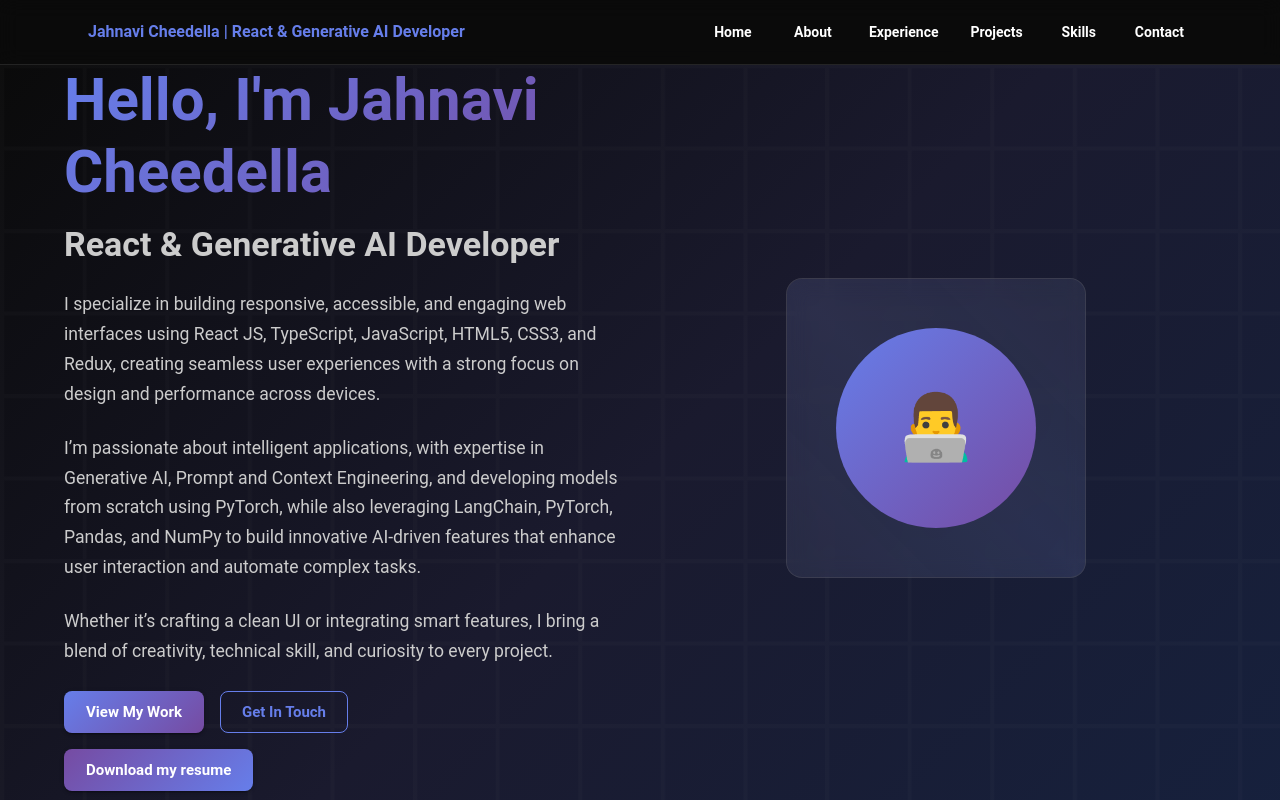
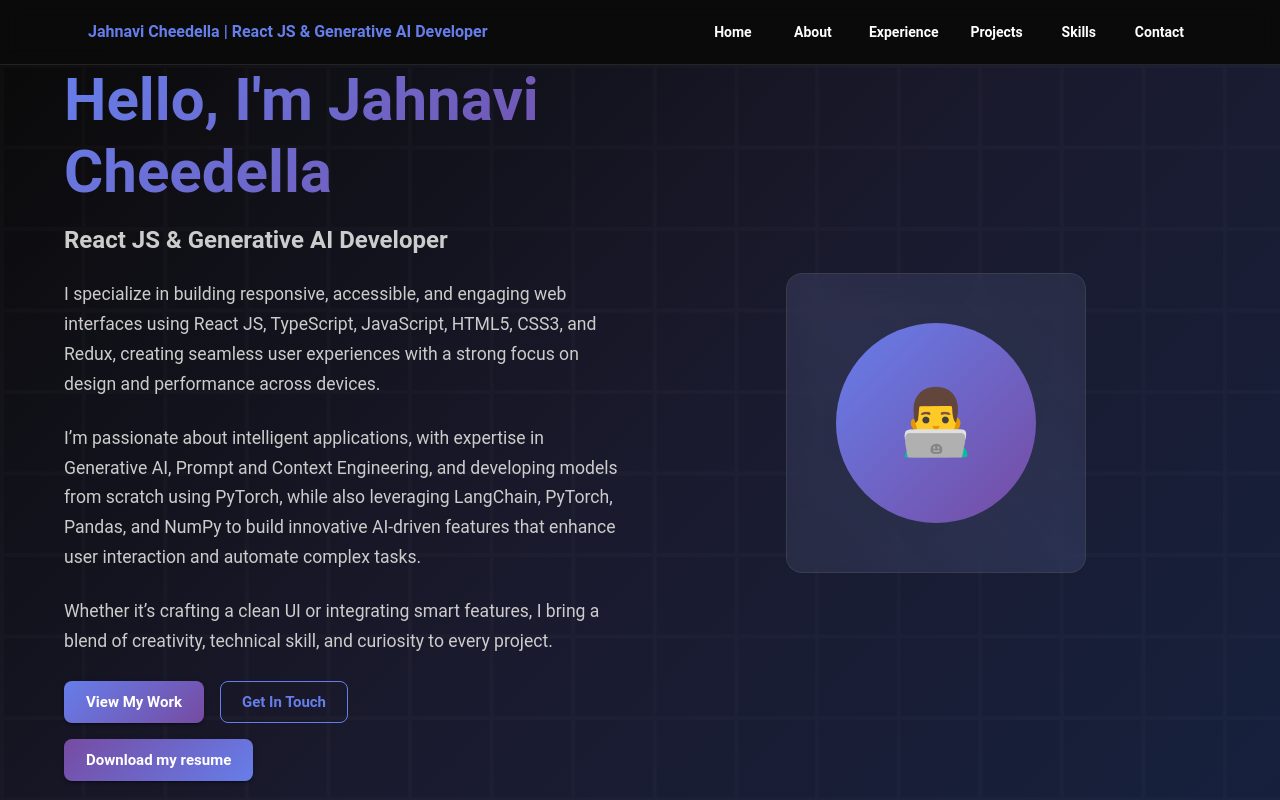
Before and after one commit to JahnaviCheedella/jahnavi-portfolio, a React (Create React App) app: page / in a window 1280 px wide. Shown: the top 800 px of the page. Built offline with nearby package versions, Linux system fonts and the light colour scheme.

Commit message:
modified in role name

```diff
--- a/src/components/Header.js
+++ b/src/components/Header.js
@@ -105,7 +105,7 @@ const Header = () => {
               }}
               onClick={() => scrollToSection('home')}
             >
-              Jahnavi Cheedella | React & Generative AI Developer
+              Jahnavi Cheedella | React JS & Generative AI Developer
             </Typography>
 
             {!isMobile && (
--- a/src/components/Hero.js
+++ b/src/components/Hero.js
@@ -76,7 +76,7 @@ const Hero = () => {
               </Typography>
 
               <Typography
-                variant="h4"
+                variant="h5"
                 component="h2"
                 sx={{
                   fontWeight: 600,
@@ -84,7 +84,7 @@ const Hero = () => {
                   mb: 3,
                 }}
               >
-                React & Generative AI Developer
+                React JS & Generative AI Developer
               </Typography>
 
               <Typography
```
